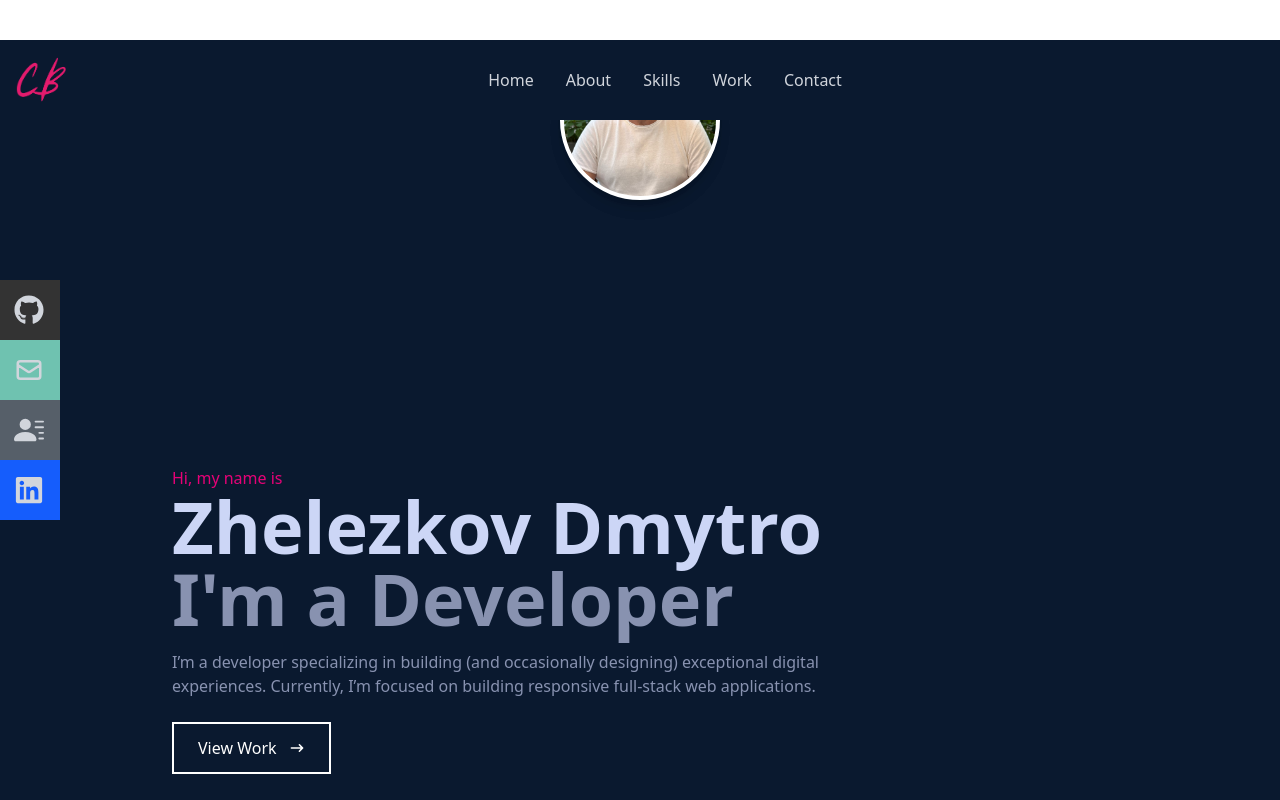
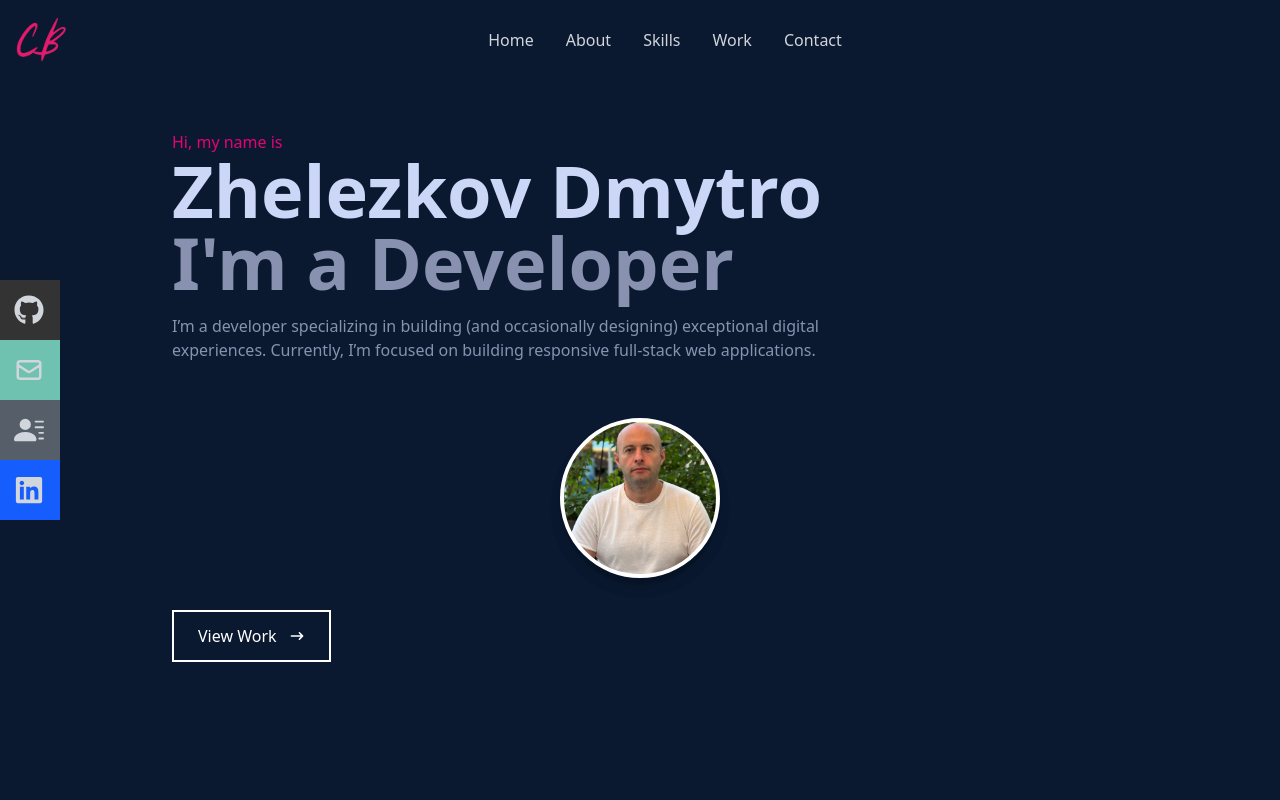
Before and after one commit to dim50dim/port, a React (Vite) app in the folder port/: page / in a window 1280 px wide. Shown: the top 800 px of the page. Built offline with nearby package versions, Linux system fonts and the light colour scheme.

Commit message:
changed the place of block with photo.

```diff
--- a/port/src/assets/components/Home.jsx
+++ b/port/src/assets/components/Home.jsx
@@ -8,12 +8,6 @@ const Home = () => {
 
            {/* photo  */}
 
-             <div class="flex flex-col items-center mt-10">
-
-  <div class="w-40 h-40 rounded-full  bg-cover shadow-lg mb-6">
-    <div style={{backgroundImage:`url(${myPhoto})`}} alt="My Photo" className="w-40 h-40 rounded-full bg-center bg-cover shadow-lg border-4 border-white"></div>
-  </div>
-    </div>
 
                      <div className='max-w-[1000px] mx-auto px-8 flex flex-col justify-center h-full'>
                 <p className='text-pink-600 '>Hi, my name is</p>
@@ -24,6 +18,13 @@ const Home = () => {
                       designing) exceptional digital experiences. Currently, I’m focused on
                       building responsive full-stack web applications.
                        </p>
+                                    <div class="flex flex-col items-center mt-10">
+
+  <div class="w-40 h-40 rounded-full  bg-cover shadow-lg mb-6">
+    <div style={{backgroundImage:`url(${myPhoto})`}} alt="My Photo" className="w-40 h-40 rounded-full bg-center bg-cover shadow-lg border-4 border-white"></div>
+  </div>
+    </div>
+
                        <div>
                            <button className='text-white group border-2 px-6 py-3 my-2 flex items-center hover:bg-pink-600 hover:border-pink-600'>
                             View Work  <span className=' group-hover:rotate-90  duration-300'> <HiArrowNarrowRight className='ml-3'/></span></button>
```
